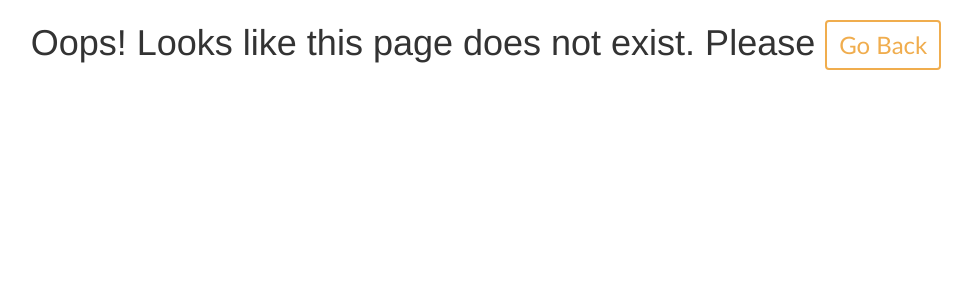
After one commit to DuartBreedt/nfta, a PHP site: page /gallery.php in a window 1280 px wide. The commit adds this page. Shown: the top 300 px of the page, without its empty margins (154-1126 px from the left). Run offline with PHP 8.4, Linux system fonts and the light colour scheme; some libraries are stand-ins or nearby versions.

Commit message:
Added missing page error messages

```diff
--- a/htdocs/css/style.css
+++ b/htdocs/css/style.css
@@ -5,6 +5,14 @@ body hr {
     height: 1px;
     border: none;
     background-color: #CCC;
+}
+
+.error-body {
+  text-align: center;
+}
+
+.error-body .btn {
+  font-size: 24px;
 }
 
 a, span, button {
@@ -265,8 +273,7 @@ body .list-group {
 body .list-custom-item a {
     text-decoration: none;
     color: #222;
-    display: inline-block;
-    width: 100%;
+    display: block;
     padding: 10px 15px;
 }
 
@@ -284,13 +291,13 @@ body .list-custom-item a:hover span, body .list-custom-item a:active span {
 body .list-custom-item {
     padding: 0;
 }
-/*body .list-custom-item a p:nth-child(0) {
+body .list-custom-item a p:nth-child(0) {
     margin-left: 0;
 }
 body .list-custom-item a p {
     display: inline-block;
     margin-left: 10px;
-}*/
+}
 
 body .list-custom-item span {
     text-transform: uppercase;
--- /dev/null
+++ b/htdocs/gallery.php
@@ -0,0 +1,30 @@
+<?php include "phpEngine.php"; ?>
+<!DOCTYPE html>
+<html lang="en">
+    <head>
+        <meta charset="UTF-8">
+        <title>Page Error</title>
+
+        <link rel="stylesheet" href="https://maxcdn.bootstrapcdn.com/bootstrap/3.3.7/css/bootstrap.min.css"/>
+        <script src="https://ajax.googleapis.com/ajax/libs/jquery/3.2.0/jquery.min.js"></script>
+        <script src="https://maxcdn.bootstrapcdn.com/bootstrap/3.3.7/js/bootstrap.min.js"></script>
+
+        <link href="https://fonts.googleapis.com/css?family=Open+Sans+Condensed:300" rel="stylesheet">
+
+        <link rel="stylesheet" href="css/style.css"/>
+        <link rel="shortcut icon" type="image/png" href="images/favicon.png" />
+        <script src="js/global.js"></script>
+        <script src="js/navigation.js"></script>
+        <script src="js/clubs.js"></script>
+        <script>
+          function goBack() { window.history.back(); }
+        </script>
+
+        <meta name="viewport" content="width=device-width, initial-scale=1">
+    </head>
+    <body data-club="wcftc">
+        <div class="container-fluid error-body">
+              <h1>Oops! Looks like this page does not exist. Please <button class="btn btn-default btn-orange" onclick="goBack()">Go Back</button></h1>
+        </div>
+    </body>
+</html>
--- a/htdocs/index.php
+++ b/htdocs/index.php
@@ -90,7 +90,7 @@
                       </div>
                       <p>This demo only features a partial implementation of the final website. Therefore, many features are missing.</br>The available features are as follows:</p>
                       <ul>
-                        <li>Users can registration</li>
+                        <li>Users can register</li>
                         <li>Users can login</li>
                         <li>Users can view their own profile including their dogs, events and results</li>
                         <li>Users can logout</li>
--- a/htdocs/navigation.php
+++ b/htdocs/navigation.php
@@ -112,8 +112,8 @@ $printString .= '<li class="dropdown nav-item">
                         <li><p>Clubs</p><hr/>
                             <ul>
                                 <li><a href="wcftc.php">WCFTC</a></li>
-                                <li><a href="nftc.php">NFTC</a></li>
-                                <li><a href="tvlftc.php">TVLFTC</a></li>
+                                <li><a href="#">NFTC</a></li>
+                                <li><a href="#">TVLFTC</a></li>
                                 <li><a href="bftc.php">BFTC</a></li>
                             </ul>
                             <hr/>
--- a/htdocs/phpEngine.php
+++ b/htdocs/phpEngine.php
@@ -84,7 +84,7 @@
 		$retStr = "";
 
 		while ($stmt->fetch()) {
-			$retStr .= "<li class='list-custom-item list-group-item'><a href='event.php?id=".$eventid."'><div class='col-lg-4'><span>NAME:</span> ".$name."</div></p><p><div class='col-lg-4'><span>DESCRIPTION:</span> ".$desc."</div></p><p><div class='col-lg-4'><span>DATE:</span> ".date("d M Y", strtotime($date))."</div></a></li>";
+			$retStr .= "<li class='list-custom-item list-group-item'><a href='event.php?id=".$eventid."'><div class='col-lg-4'><p><span>NAME:</span> ".$name."</p></div><div class='col-lg-4'><p><span>DESCRIPTION:</span> ".$desc."</p></div><div class='col-lg-4'><p><span>DATE:</span> ".date("d M Y", strtotime($date))."</p></div></a></li>";
 		}
 
 		$stmt->close();
@@ -207,7 +207,7 @@
 				$fullname = $ass["fullname"];
 				$club = $ass["club"];
 				$owner = $ass["firstname"]." ".$ass["lastname"];
-				$retStr .= "<li class='list-custom-item list-group-item'><a href='viewDog.php?id=".$dogid."'><div class='col-lg-4'><span>NAME: </span> ".$fullname."</div><div class='col-lg-4'><span>CLUB: </span> ".$club."</div><div class='col-lg-4'><span>OWNER: </span> ".$owner."</div></a></li>";
+				$retStr .= "<li class='list-custom-item list-group-item'><a href='viewDog.php?id=".$dogid."'><div class='col-lg-4'><p><span>NAME: </span> ".$fullname."</p></div><div class='col-lg-4'><p><span>CLUB: </span> ".$club."</p></div><div class='col-lg-4'><p><span>OWNER: </span> ".$owner."</p></div></a></li>";
 			}
 
 		}
@@ -321,7 +321,7 @@
 
 		while ($stmt->fetch()) {
 
-			$retStr .= "<li class='list-custom-item list-group-item'><a href='viewDog.php?id=".$dogid."'><div class='col-lg-4'><span>NAME: </span> ".$name." </div><div class='col-lg-4'><span>SEX: </span> ".$sex."</div><div class='col-lg-4'><span>BREED: </span> ".$breed."</div></a></li>";
+			$retStr .= "<li class='list-custom-item list-group-item'><a href='viewDog.php?id=".$dogid."'><div class='col-lg-4'><p><span>NAME: </span> ".$name."</p> </div><div class='col-lg-4'><p><span>SEX: </span> ".$sex."</p></div><div class='col-lg-4'><p><span>BREED: </span> ".$breed."</p></div></a></li>";
 
 		}
 
--- a/htdocs/profile.php
+++ b/htdocs/profile.php
@@ -61,10 +61,8 @@
 						<h2>My Results</h2>
 						<hr/>
 						<p>The results of the events your dogs have participated in</p>
-						<div>
-							<ul class="list-group">
-								<li class="list-group-item">May 2017 stuff</li>
-							</ul>
+						<div class="empty-page-message">
+							<p>No results found...</p>
 						</div>
 					</div>
 				</div>
```
Also changed, not shown: htdocs/viewDog.php (added, +30 -0 lines), htdocs/viewProfile.php (added, +30 -0 lines).
